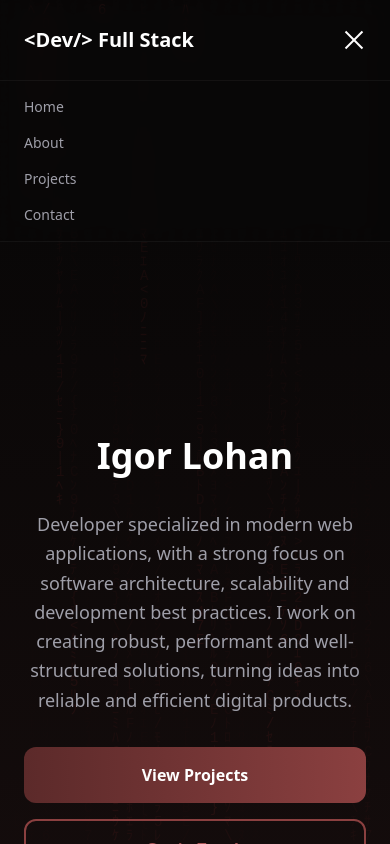
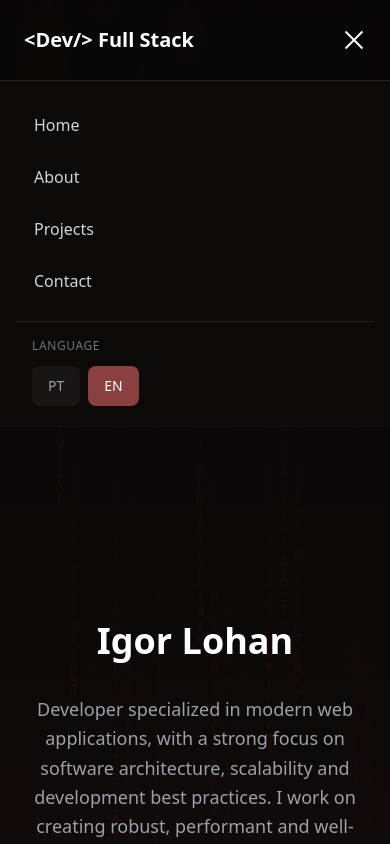
Before and after one commit to IgorLohan/portfolio, a Next.js app: page /en in a window 390 px wide. Both pictures are taken after a click on the button 354 px from the left and 40 px from the top of the page. Shown: the top 844 px of the page. Built offline with nearby package versions, Linux system fonts and the light colour scheme.

Commit message:
Estilizando header no mobile e adicionando trocar de idiomas nele

```diff
--- a/src/components/Header.tsx
+++ b/src/components/Header.tsx
@@ -86,19 +86,50 @@ export function Header() {
       </div>
 
       {mobileMenuOpen && (
-        <div className="border-t border-white/5 px-6 py-4 md:hidden">
-          <nav className="flex flex-col gap-4">
+        <div className="border-t border-white/10 bg-[#0f0a0a]/95 px-4 py-5 md:hidden">
+          <nav className="flex flex-col gap-1">
             {navLinks.map((link) => (
               <a
                 key={link.href}
                 href={link.href}
-                className="text-sm font-medium text-zinc-400 hover:text-white"
+                className="rounded-xl border-l-2 border-transparent py-3 pl-4 pr-3 text-base font-medium text-zinc-300 transition-colors hover:border-[#8b4040] hover:bg-[#8b4040]/10 hover:text-white"
                 onClick={() => setMobileMenuOpen(false)}
               >
                 {link.label}
               </a>
             ))}
           </nav>
+          <div className="mt-4 border-t border-white/10 pt-4">
+            <p className="mb-3 pl-4 text-xs font-medium uppercase tracking-wider text-zinc-500">
+              {t("language")}
+            </p>
+            <div className="flex gap-2 pl-4">
+              <button
+                type="button"
+                onClick={() => setLocale("pt-BR")}
+                className={`rounded-lg px-4 py-2.5 text-sm font-medium transition-colors ${
+                  locale === "pt-BR"
+                    ? "bg-[#8b4040] text-white"
+                    : "bg-white/5 text-zinc-400 hover:bg-white/10 hover:text-white"
+                }`}
+                aria-current={locale === "pt-BR" ? "true" : undefined}
+              >
+                {t("localePt")}
+              </button>
+              <button
+                type="button"
+                onClick={() => setLocale("en")}
+                className={`rounded-lg px-4 py-2.5 text-sm font-medium transition-colors ${
+                  locale === "en"
+                    ? "bg-[#8b4040] text-white"
+                    : "bg-white/5 text-zinc-400 hover:bg-white/10 hover:text-white"
+                }`}
+                aria-current={locale === "en" ? "true" : undefined}
+              >
+                {t("localeEn")}
+              </button>
+            </div>
+          </div>
         </div>
       )}
     </header>
--- a/src/messages/en.json
+++ b/src/messages/en.json
@@ -6,6 +6,7 @@
   "header": {
     "brand": "<Dev/> Full Stack",
     "ariaMenu": "Menu",
+    "language": "Language",
     "localePt": "PT",
     "localeEn": "EN",
     "nav": {
--- a/src/messages/pt-BR.json
+++ b/src/messages/pt-BR.json
@@ -6,6 +6,7 @@
   "header": {
     "brand": "<Dev/> Full Stack",
     "ariaMenu": "Menu",
+    "language": "Idioma",
     "localePt": "PT",
     "localeEn": "EN",
     "nav": {
```
